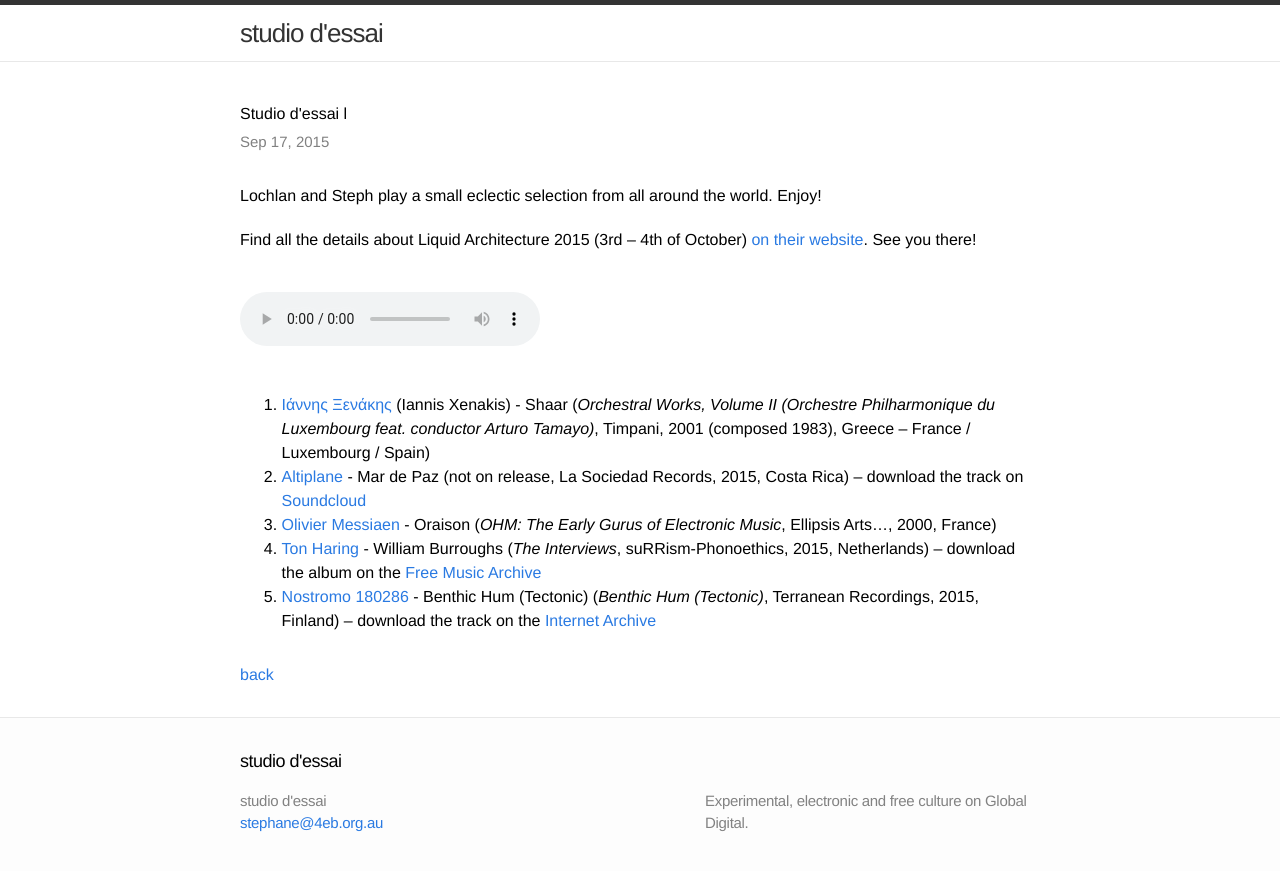
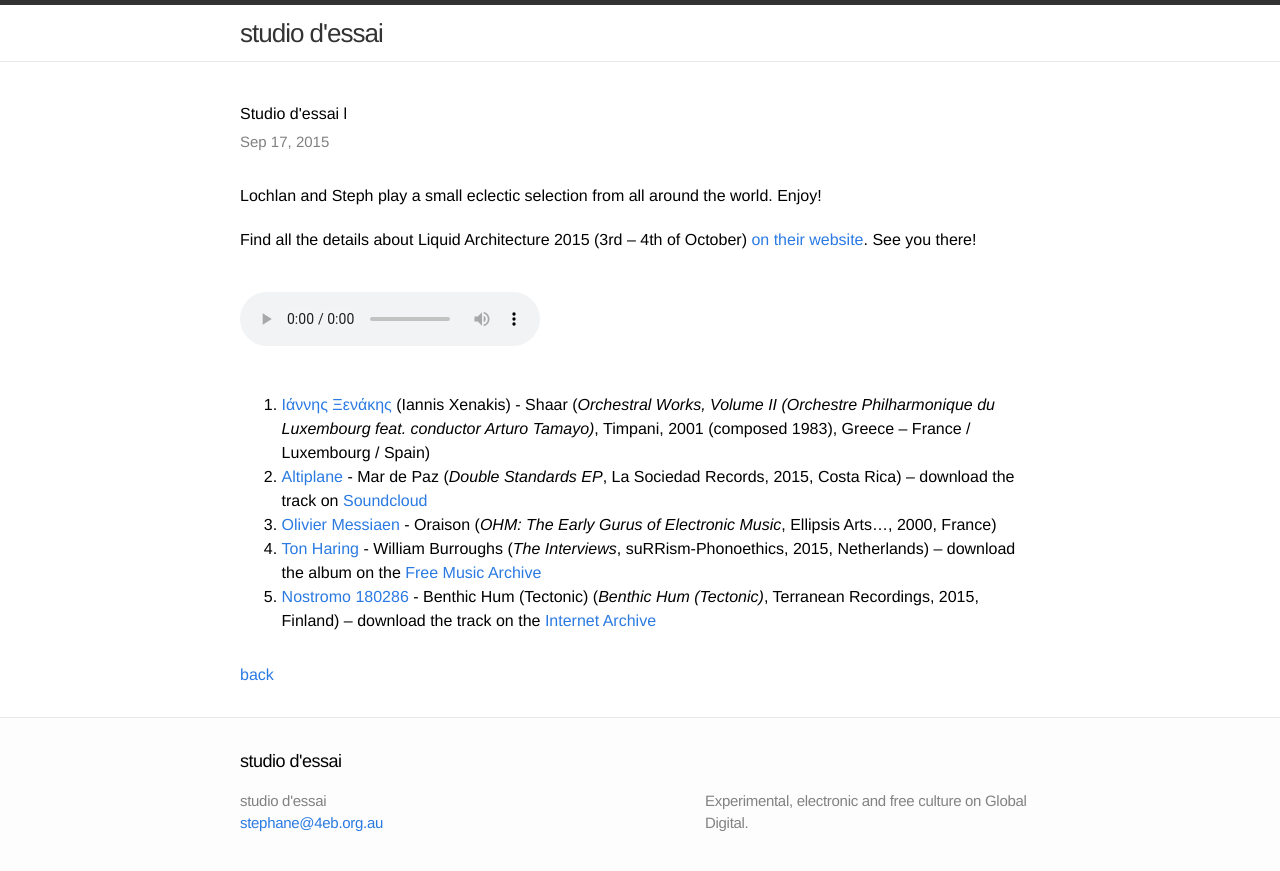
Before and after one commit to studio-dessai/studio-dessai.github.io, a Jekyll site: the page built from _posts/2015-09-17-sdel.md, in a window 1280 px wide. Shown: the top 871 px of the page. Built offline with Jekyll 4.4.1, drawn with Linux system fonts in a browser that asks for light colours.

Commit message:
fix release

```diff
--- a/_posts/2015-09-17-sdel.md
+++ b/_posts/2015-09-17-sdel.md
@@ -12,7 +12,7 @@ Your browser doesn't seem to be able to play embedded m4a audio.
 </audio>
 
 1. [Ιάννης Ξενάκης](http://musicbrainz.org/artist/4083d781-7973-4717-8e1b-0f8786437709) (Iannis Xenakis) - Shaar (_Orchestral Works, Volume II (Orchestre Philharmonique du Luxembourg feat. conductor Arturo Tamayo)_, Timpani, 2001 (composed 1983), Greece – France / Luxembourg / Spain)
-1. [Altiplane](http://musicbrainz.org/artist/2f6d6cc7-6a12-4c37-abfd-bc372d8b452e) - Mar de Paz (not on release, La Sociedad Records, 2015, Costa Rica) – download the track on [Soundcloud](https://soundcloud.com/altiplane/mar-de-paz)
+1. [Altiplane](http://musicbrainz.org/artist/2f6d6cc7-6a12-4c37-abfd-bc372d8b452e) - Mar de Paz (_Double Standards EP_, La Sociedad Records, 2015, Costa Rica) – download the track on [Soundcloud](https://soundcloud.com/altiplane/mar-de-paz)
 1. [Olivier Messiaen](http://musicbrainz.org/artist/c6e5c5f4-984e-432a-87b8-b6afa288bca1) - Oraison (_OHM: The Early Gurus of Electronic Music_, Ellipsis Arts…, 2000, France)
 1. [Ton Haring](http://musicbrainz.org/artist/8f6bc6e9-483a-4629-8bf8-2d96ef66c805) - William Burroughs (_The Interviews_, suRRism-Phonoethics, 2015, Netherlands) – download the album on the [Free Music Archive](http://freemusicarchive.org/music/Jaan_Patterson_and_Friends/Jaan_Patterson_and_Friends_-_The_Interviews_Vol1/)
 1. [Nostromo 180286](http://musicbrainz.org/artist/c1b339ca-f598-4723-bd70-92b8aa031ad5) - Benthic Hum (Tectonic) (_Benthic Hum (Tectonic)_, Terranean Recordings, 2015, Finland) – download the track on the [Internet Archive](https://archive.org/details/BenthicHumTectonic)
```
